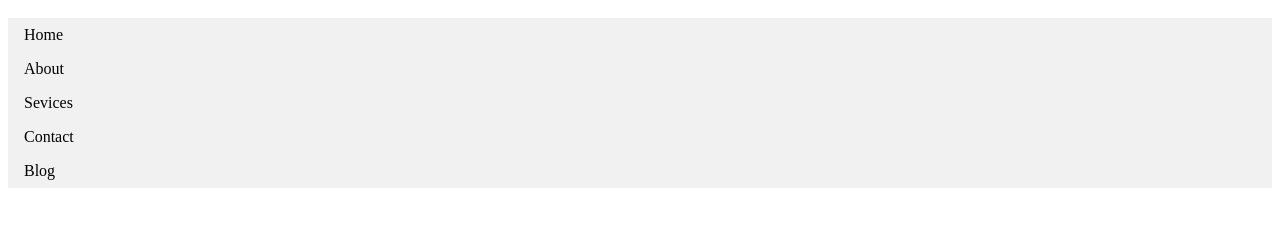
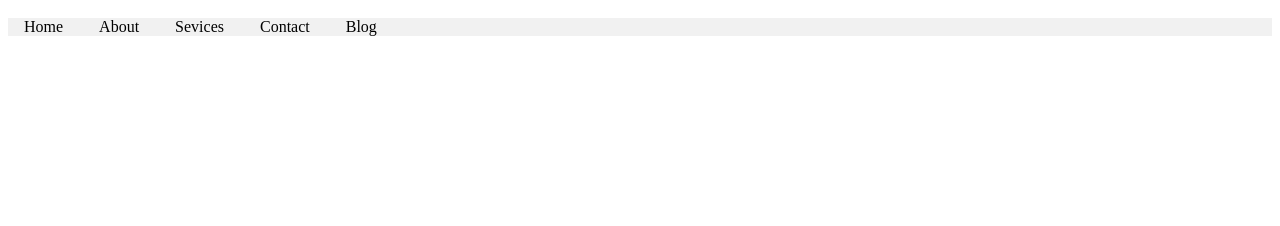
Before and after one commit to Daveym1/Daveym1.github.io, a plain HTML site: page index.html in a window 1280 px wide. Shown: the part 48-274 px from the top of the page. Drawn offline with Linux system fonts and the light colour scheme.

Commit message:
changing things

```diff
--- a/css/main.css
+++ b/css/main.css
@@ -7,7 +7,7 @@ ul {
 
 li {display: inline;}
 
-li a {display: block;
+li a {
 	color: #000;
 	padding: 8px 16px;
 	text-decoration: none;
```
